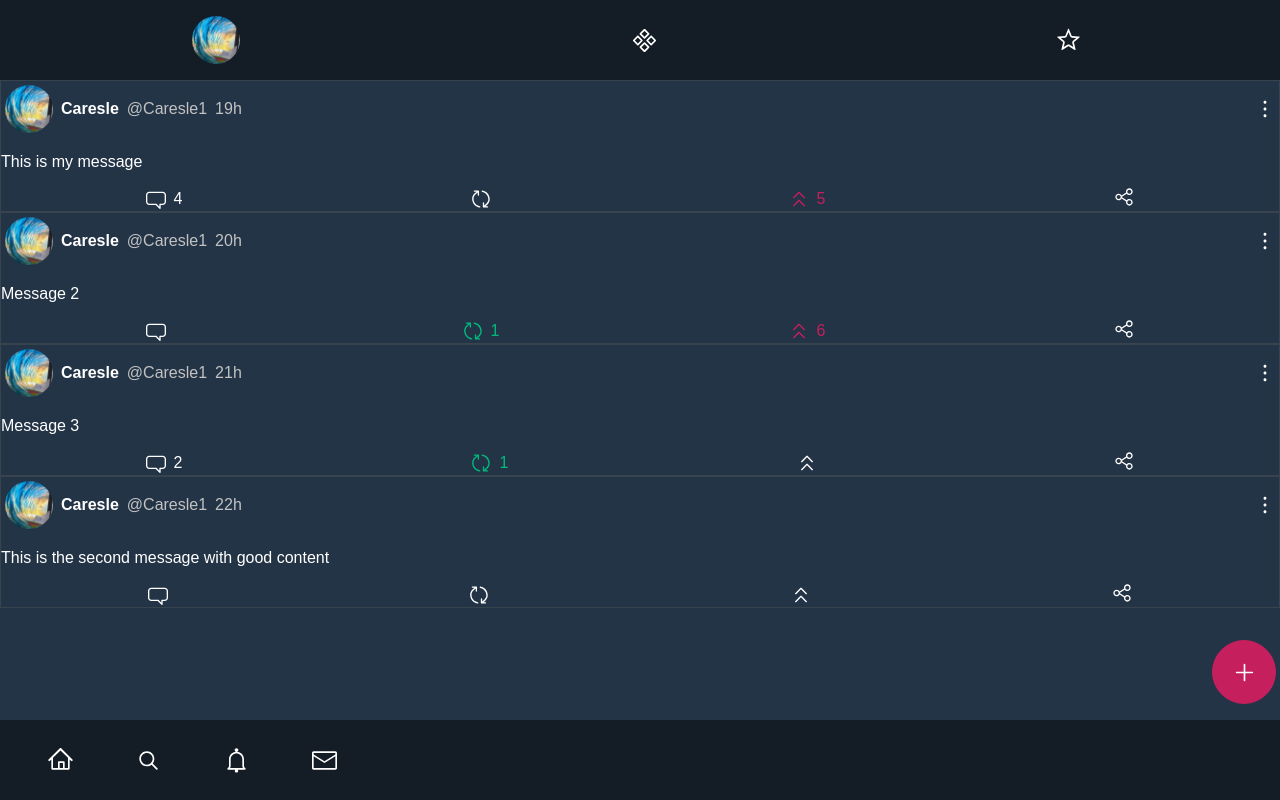
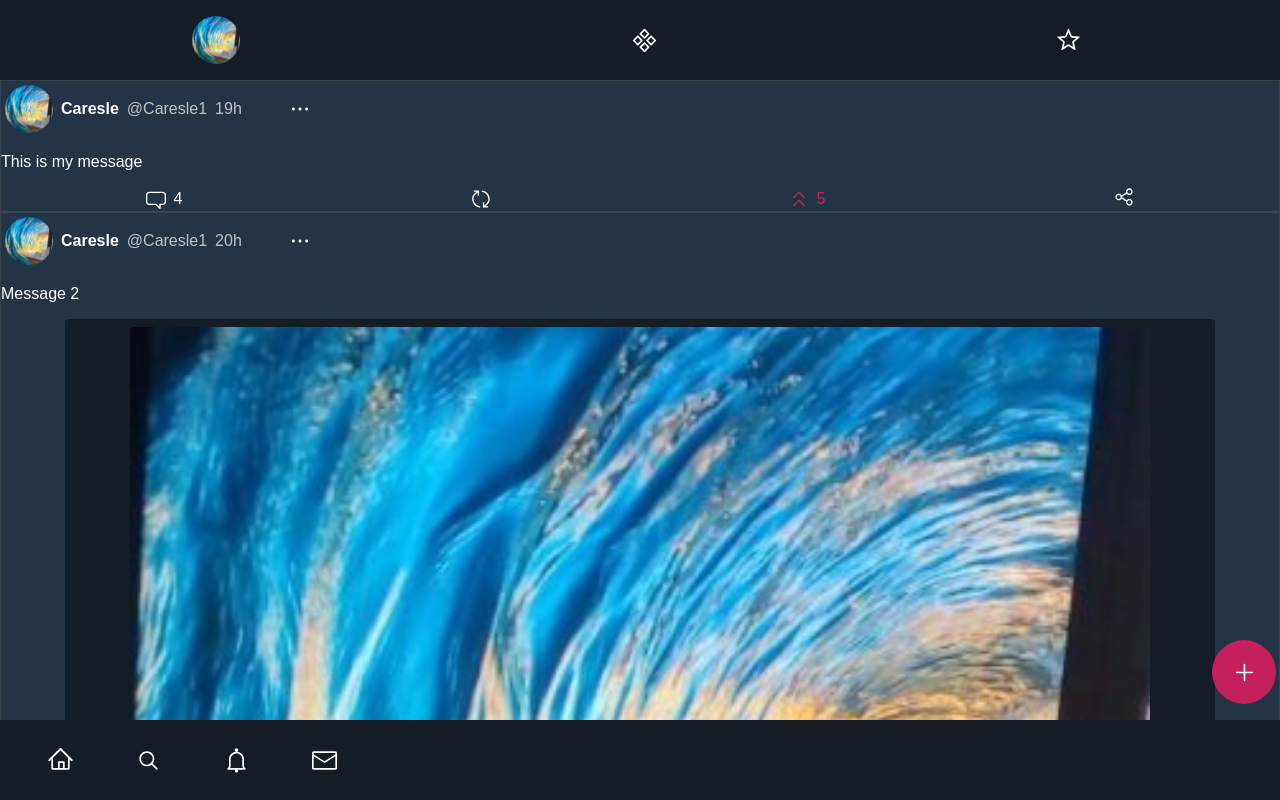
Before and after one commit to Caresle-Archive/citter, a React (Create React App) app in the folder client/: page / in a window 1280 px wide. Built offline with nearby package versions, Linux system fonts and the light colour scheme.

Commit message:
Add media display in citter message

```diff
--- a/client/src/App.jsx
+++ b/client/src/App.jsx
@@ -1,5 +1,6 @@
 import TopBar from "./components/TopBar/TopBar.jsx"
 import ContentContainer from "./components/Content/ContentContainer.jsx"
+import ButtonCittear from "./components/Content/ButtonCittear/ButtonCittear.jsx"
 import BottomBar from "./components/BottomBar/BottomBar.jsx"
 import './App.css'
 
@@ -8,6 +9,7 @@ const App = () => {
     <main>
       <TopBar />
       <ContentContainer />
+      <ButtonCittear />
       <BottomBar />
     </main>
   )
--- a/client/src/components/BottomBar/BottomBar.css
+++ b/client/src/components/BottomBar/BottomBar.css
@@ -51,6 +51,7 @@
 }
 
 .icon-small {
+	position: sticky;
 	width: 20px;
 	height: 20px;
 }
--- a/client/src/components/Content/ButtonCittear/ButtonCittear.css
+++ b/client/src/components/Content/ButtonCittear/ButtonCittear.css
@@ -14,7 +14,7 @@
 	display: flex;
 	justify-content: center;
 	align-items: center;
-	position: absolute;
+	position: fixed;
 	bottom: 12vh;
 	margin-right: 4px;
 }
--- a/client/src/components/Content/CitterMessage/CitterMessage.css
+++ b/client/src/components/Content/CitterMessage/CitterMessage.css
@@ -48,3 +48,7 @@
 .social-item-green {
 	color: var(--green);
 }
+
+.ml-3 {
+	margin-left: 3rem;
+}
--- a/client/src/components/Content/CitterMessage/CitterMessage.jsx
+++ b/client/src/components/Content/CitterMessage/CitterMessage.jsx
@@ -1,6 +1,7 @@
 import './CitterMessage.css'
 import SocialMessageInfo from './SocialMessageInfo.jsx'
 import UserInfoHeader from './UserInfoHeader.jsx'
+import MediaCitter from './MediaCitter.jsx'
 
 const CitterMessage = ({ data }) => {
 	return (
@@ -9,6 +10,7 @@ const CitterMessage = ({ data }) => {
 			<p>
 				{data.message}
 			</p>
+			<MediaCitter media={data.media}/>
 			<SocialMessageInfo social={data.social}/>
 		</div>
 	)
--- /dev/null
+++ b/client/src/components/Content/CitterMessage/MediaCitter.css
@@ -0,0 +1,14 @@
+.img-media-container {
+	width: 90%;
+	margin: 16px auto;
+	padding: 8px;
+	display: flex;
+	justify-content: center;
+	background-color: var(--background-color-dark);
+	border-radius: 4px;
+}
+
+.img-media-citter {
+	width: 90%;
+	border-radius: 4px;
+}
--- /dev/null
+++ b/client/src/components/Content/CitterMessage/MediaCitter.jsx
@@ -0,0 +1,26 @@
+import './MediaCitter.css'
+
+const MediaCitter = ({ media }) => {
+	const { type, src } = media
+	if (type === 'video') {
+		return  (
+			<div className="video-media-container">
+				<source src={src} type="video/webm"/>
+			</div>
+		)
+	}
+	if (type === 'img') {
+		return (
+			<div className="img-media-container">
+				<img
+					className="img-media-citter"
+					src={src}
+					alt="this containt images"
+				/>
+			</div>
+		)
+	}
+	return ''
+}
+
+export default MediaCitter
--- a/client/src/components/Content/CitterMessage/UserInfoHeader.jsx
+++ b/client/src/components/Content/CitterMessage/UserInfoHeader.jsx
@@ -1,4 +1,4 @@
-import { DotsVerticalIcon } from '@radix-ui/react-icons'
+import { DotsHorizontalIcon } from '@radix-ui/react-icons'
 
 const UserInfoHeader = ({ userData }) => {
 
@@ -10,9 +10,7 @@ const UserInfoHeader = ({ userData }) => {
 				<span>{userData.username}</span>
 				<span>{userData.time}</span>
 			</div>
-			<div className="background-icon-small">
-				<DotsVerticalIcon className="icon-small" />
-			</div>
+			<DotsHorizontalIcon className="icon-small ml-3" />
 		</div>
 	)
 }
--- a/client/src/components/Content/ContentContainer.jsx
+++ b/client/src/components/Content/ContentContainer.jsx
@@ -1,4 +1,3 @@
-import ButtonCittear from "./ButtonCittear/ButtonCittear.jsx"
 import CitterMessage from "./CitterMessage/CitterMessage.jsx"
 import './ContentContainer.css'
 
@@ -11,6 +10,9 @@ const citterMessage = [
 			time: '19h'
 		},
 		message: 'This is my message',
+		media: {
+			type: 'video'
+		},
 		social: {
 			comments: 4,
 			shares: 0,
@@ -25,6 +27,10 @@ const citterMessage = [
 			time: '20h'
 		},
 		message: 'Message 2',
+		media: {
+			type: 'img',
+			src: './profile.jpg'
+		},
 		social: {
 			comments: 0,
 			shares: 1,
@@ -39,6 +45,10 @@ const citterMessage = [
 			time: '21h'
 		},
 		message: 'Message 3',
+		media: {
+			type: 'video',
+			src: ''
+		},
 		social: {
 			comments: 2,
 			shares: 1,
@@ -53,6 +63,7 @@ const citterMessage = [
 			time: '22h'
 		},
 		message: 'This is the second message with good content',
+		media: {},
 		social: {
 			comments: 0,
 			shares: 0,
@@ -68,7 +79,6 @@ const ContentContainer = () => {
 					return <CitterMessage key={e.id} data={e} />
 				})
 			}
-			<ButtonCittear />
 		</div>
 	)
 }
```
